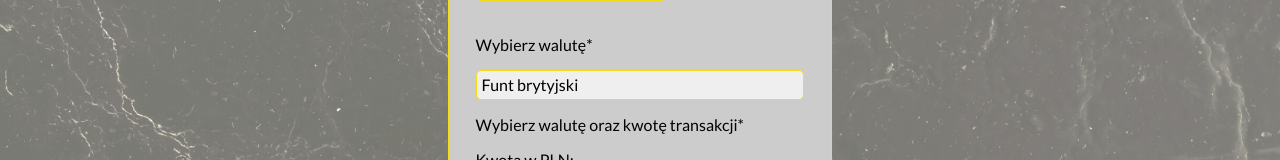
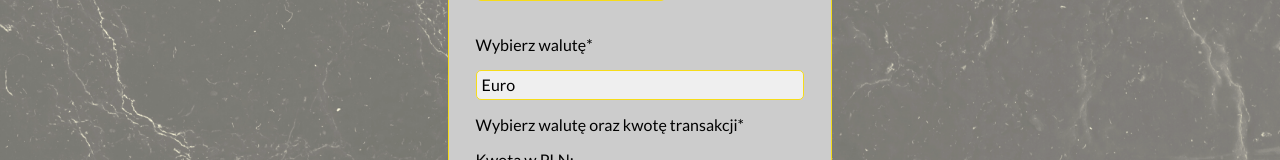
Before and after one commit to szymonbasiul/currency-converter-react, a React (Create React App) app: page / in a window 1280 px wide. Shown: the part 267-427 px from the top of the page. Built offline with nearby package versions, Linux system fonts and the light colour scheme.

Commit message:
default currency fix

```diff
--- a/src/App/Form/index.js
+++ b/src/App/Form/index.js
@@ -3,8 +3,10 @@ import { currencies } from "../currencies";
 import { Result } from "./Result";
 import "./style.css";
 
+const default_currency = currencies[0].shortName;
+
 const Form = ({ calculateExchange, result }) => {
-  const [currency, setCurrency] = useState(currencies[2].shortName);
+  const [currency, setCurrency] = useState(default_currency);
   const [amount, setAmount] = useState("");
 
   const onSubmit = (event) => {
@@ -31,8 +33,6 @@ const Form = ({ calculateExchange, result }) => {
         <p>Wybierz walutę oraz kwotę transakcji*</p>
         <label>
           <span className="form__labelText">Kwota w PLN:</span>
-        </label>
-        <label>
           <input
             value={amount}
             onChange={({ target }) => setAmount(target.value)}
@@ -48,9 +48,8 @@ const Form = ({ calculateExchange, result }) => {
         </label>
       </fieldset>
 
-      <label>
-        <button className="form__button">Przelicz</button>
-      </label>
+      <button className="form__button">Przelicz</button>
+
       <Result result={result} />
     </form>
   );
--- a/src/App/index.css
+++ b/src/App/index.css
@@ -18,7 +18,7 @@
 }
 
 @media (max-width: 768px) {
-  .container{
+  .container {
     width: 90%;
   }
 }
```
Also changed, not shown: 1 other file (tests, documents, lock files or other folders).
